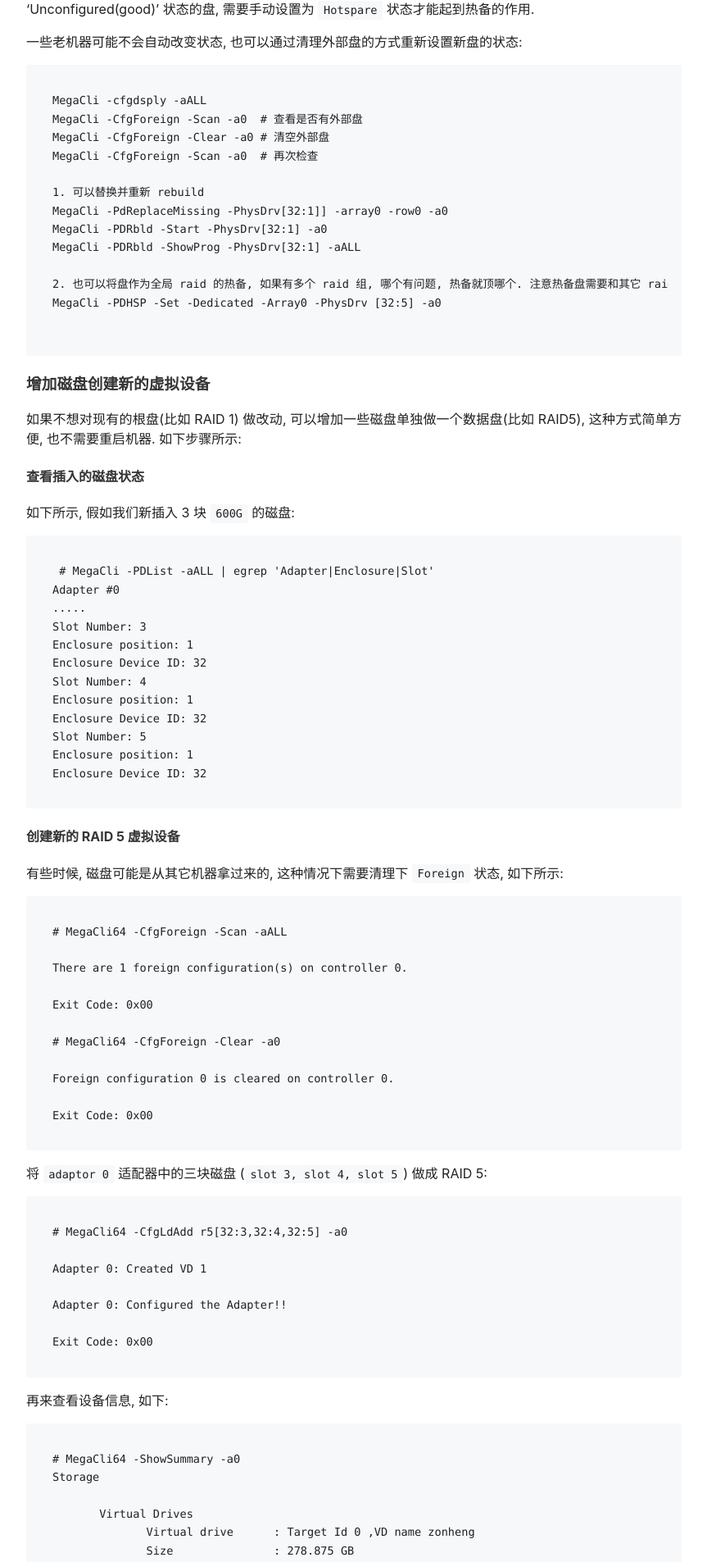
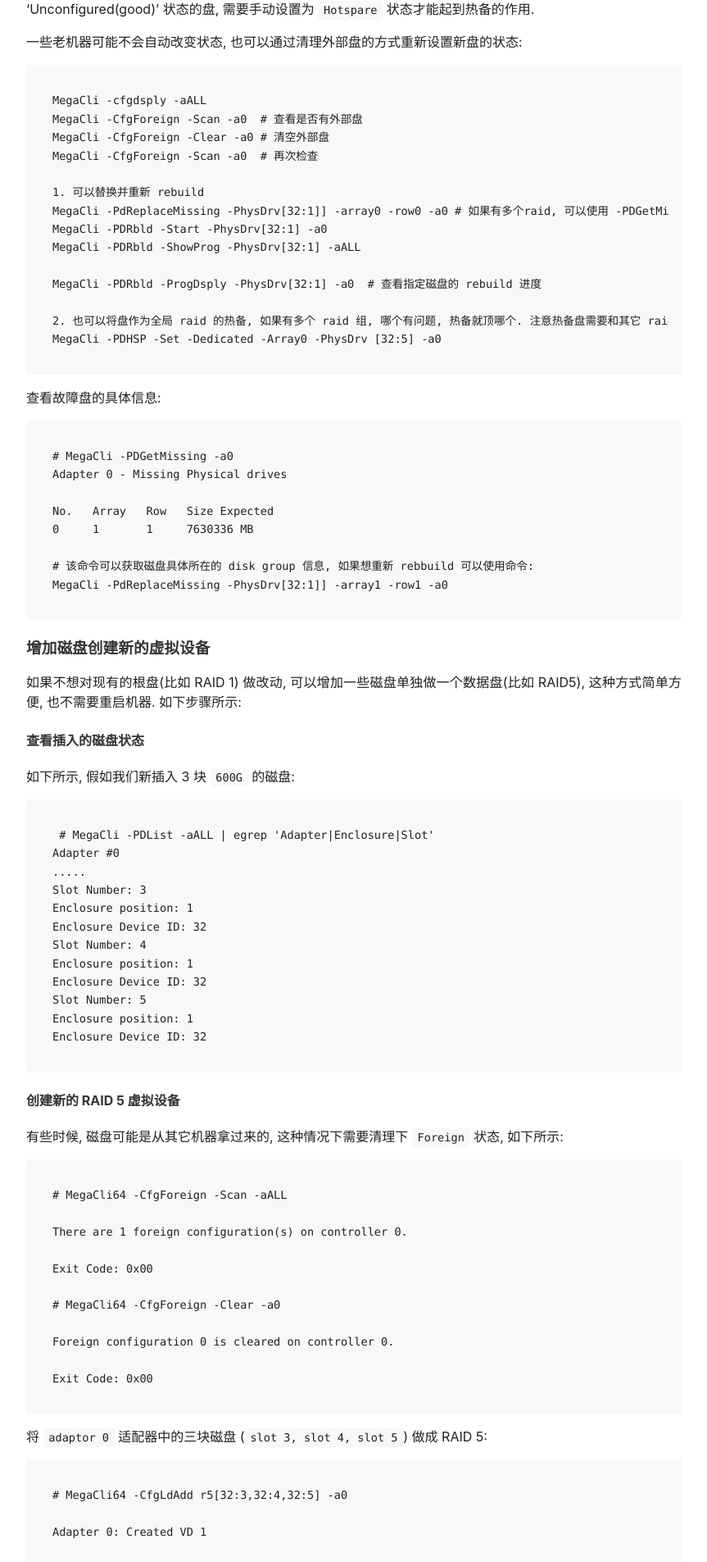
Before and after one commit to arstercz/arstercz.github.io, a Jekyll site: the page built from _posts/2014-05-11-megacli%e5%b8%b8%e7%94%a8%e5%8f%82%e6%95%b0%e4%bb%8b%e7%bb%8d.md, in a window 1280 px wide. Shown: the part 1078-2983 px from the top of the page at 82% size, without its empty margins (208-1071 px from the left). Built offline with Jekyll 4.4.1, drawn with Linux system fonts in a browser that asks for light colours; comment, search, counter and statistics services are not loaded.

Commit message:
add megacli note

````diff
--- a/_posts/2014-05-11-megacli%e5%b8%b8%e7%94%a8%e5%8f%82%e6%95%b0%e4%bb%8b%e7%bb%8d.md
+++ b/_posts/2014-05-11-megacli%e5%b8%b8%e7%94%a8%e5%8f%82%e6%95%b0%e4%bb%8b%e7%bb%8d.md
@@ -64,13 +64,26 @@
 MegaCli -CfgForeign -Scan -a0  # 再次检查
 
 1. 可以替换并重新 rebuild
-MegaCli -PdReplaceMissing -PhysDrv[32:1]] -array0 -row0 -a0
+MegaCli -PdReplaceMissing -PhysDrv[32:1]] -array0 -row0 -a0 # 如果有多个raid, 可以使用 -PDGetMissing 选项获取磁盘的具体位置
 MegaCli -PDRbld -Start -PhysDrv[32:1] -a0
 MegaCli -PDRbld -ShowProg -PhysDrv[32:1] -aALL
 
+MegaCli -PDRbld -ProgDsply -PhysDrv[32:1] -a0  # 查看指定磁盘的 rebuild 进度
+
 2. 也可以将盘作为全局 raid 的热备, 如果有多个 raid 组, 哪个有问题, 热备就顶哪个. 注意热备盘需要和其它 raid 的盘大小一致.
 MegaCli -PDHSP -Set -Dedicated -Array0 -PhysDrv [32:5] -a0
+```
 
+查看故障盘的具体信息:
+```
+# MegaCli -PDGetMissing -a0
+Adapter 0 - Missing Physical drives
+
+No.   Array   Row   Size Expected
+0     1       1     7630336 MB
+
+# 该命令可以获取磁盘具体所在的 disk group 信息, 如果想重新 rebbuild 可以使用命令:
+MegaCli -PdReplaceMissing -PhysDrv[32:1]] -array1 -row1 -a0
 ```
 
 ### 增加磁盘创建新的虚拟设备
````
